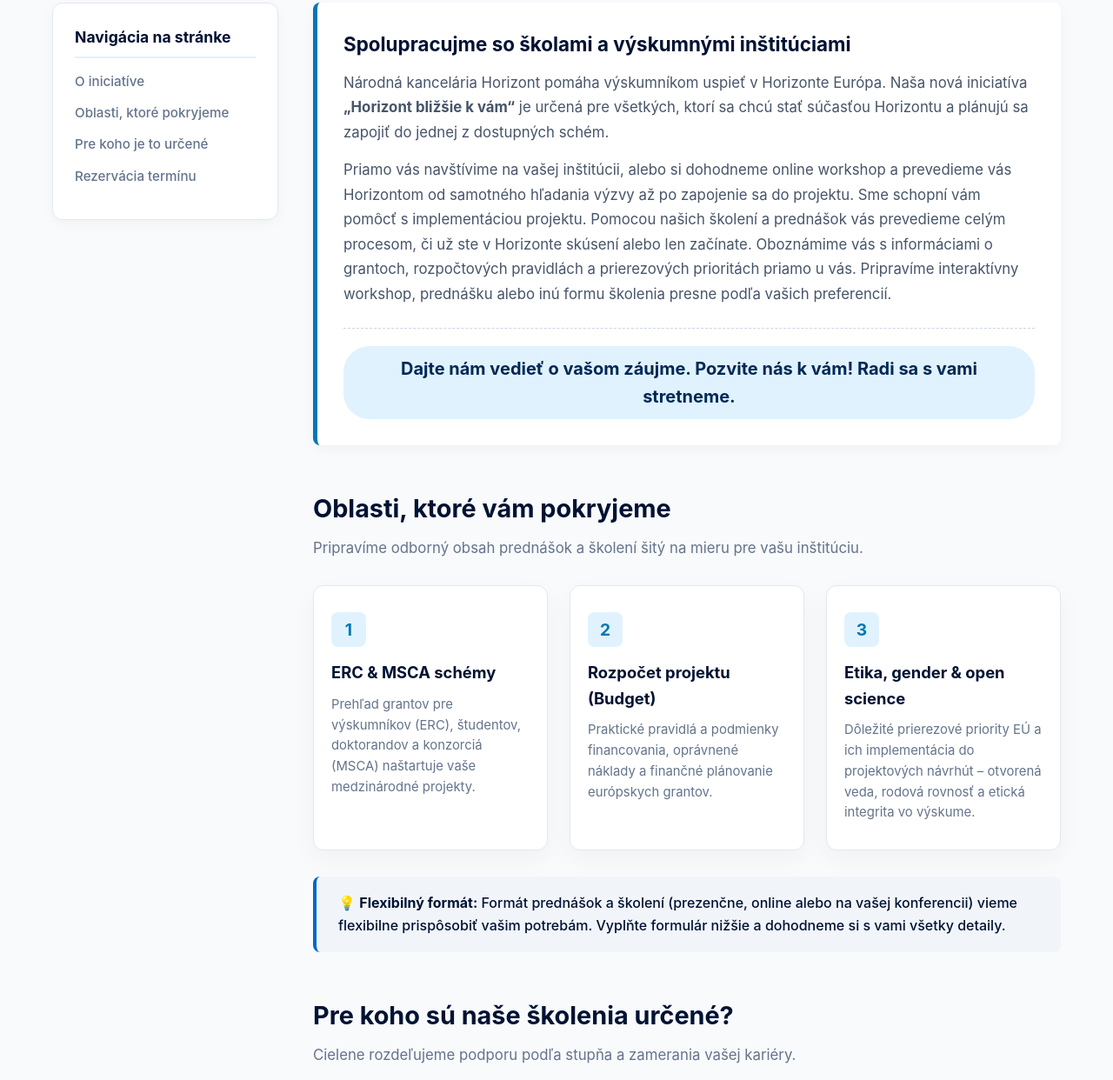
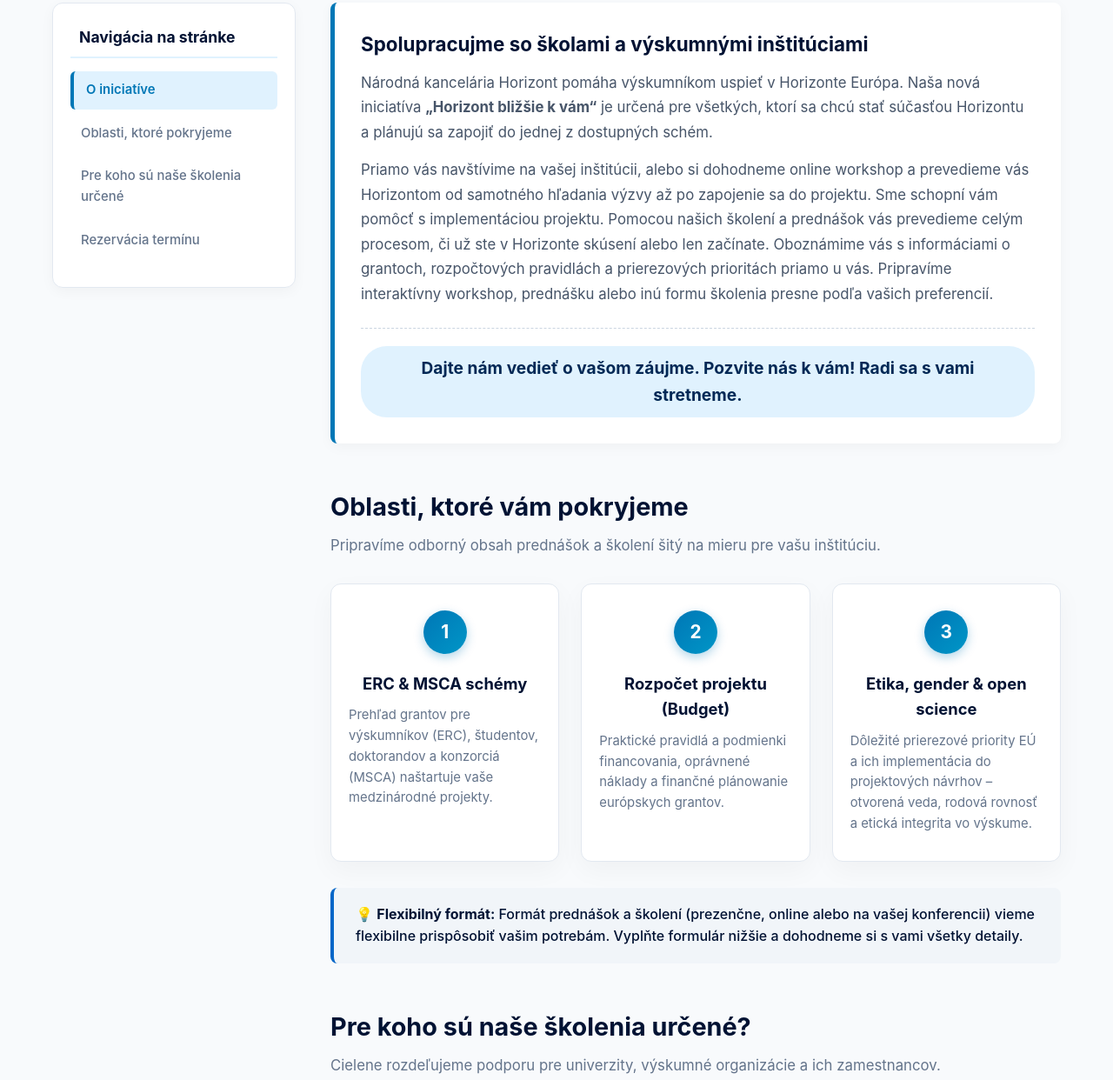
Before and after one commit to adrianapalkova-ux/horizont-skolenia, a plain HTML site: page index.html in a window 1280 px wide. Shown: the part 669-1911 px from the top of the page at 87% size. Drawn offline with Linux system fonts and the light colour scheme.

Commit message:
Update index.html

```diff
--- a/index.html
+++ b/index.html
@@ -26,6 +26,7 @@
             background-color: var(--bg-light);
             color: var(--text-main);
             line-height: 1.6;
+            scroll-behavior: smooth;
         }
 
         .top-banner {
@@ -121,13 +122,13 @@
             box-shadow: 0 6px 20px rgba(0, 119, 182, 0.6);
         }
 
-        /* HLAVNÝ LAYOUT S ĽAVÝM MENU (SIDEBAR) */
+        /* LAYOUT S ĽAVÝM MENU */
         .page-layout {
             max-width: 1200px;
             margin: 0 auto;
             padding: 50px 20px;
             display: grid;
-            grid-template-columns: 260px 1fr;
+            grid-template-columns: 280px 1fr;
             gap: 40px;
             align-items: start;
         }
@@ -138,10 +139,10 @@
             }
         }
 
-        /* ĽAVÉ BOČNÉ MENU */
+        /* ĽAVÉ BOČNÉ MENU S AKTÍVNYM INDIKÁTOROM */
         .sidebar {
             background: #ffffff;
-            padding: 25px;
+            padding: 25px 20px;
             border-radius: 12px;
             box-shadow: 0 4px 15px rgba(0, 0, 0, 0.04);
             border: 1px solid #e2e8f0;
@@ -155,6 +156,7 @@
             margin-bottom: 15px;
             padding-bottom: 8px;
             border-bottom: 2px solid #e0f2fe;
+            padding-left: 10px;
         }
 
         .sidebar ul {
@@ -162,24 +164,35 @@
         }
 
         .sidebar li {
-            margin-bottom: 12px;
+            margin-bottom: 6px;
+            position: relative;
         }
 
         .sidebar a {
             color: var(--text-muted);
             text-decoration: none;
-            font-size: 0.95rem;
+            font-size: 0.93rem;
             font-weight: 500;
             display: block;
+            padding: 10px 12px;
+            border-radius: 6px;
             transition: all 0.2s ease;
         }
 
         .sidebar a:hover {
             color: var(--highlight);
-            transform: translateX(4px);
+            background-color: #f8fafc;
         }
 
-        /* OBSAHOVÁ ČASŤ */
+        /* AKTÍVNY POLOKRUH / OBDĹŽNIK NA BOČNEJ LIŠTE */
+        .sidebar a.active-link {
+            color: var(--highlight);
+            background-color: #e0f2fe;
+            font-weight: 600;
+            border-left: 4px solid var(--highlight);
+            padding-left: 14px;
+        }
+
         .content-area {
             min-width: 0;
         }
@@ -206,7 +219,6 @@
             margin-bottom: 15px;
         }
 
-        /* ZVÝRAZNENÁ VÝZVA V STREDE */
         .highlight-cta {
             text-align: center;
             margin-top: 25px;
@@ -216,7 +228,7 @@
 
         .highlight-cta strong {
             display: inline-block;
-            font-size: 1.25rem;
+            font-size: 1.2rem;
             color: var(--primary-blue);
             background: #e0f2fe;
             padding: 10px 24px;
@@ -226,7 +238,7 @@
         .section-title {
             text-align: left;
             margin-bottom: 30px;
-            margin-top: 40px;
+            margin-top: 50px;
         }
 
         .section-title h2 {
@@ -242,7 +254,7 @@
 
         .grid {
             display: grid;
-            grid-template-columns: repeat(auto-fit, minmax(250px, 1fr));
+            grid-template-columns: repeat(auto-fit, minmax(260px, 1fr));
             gap: 25px;
             margin-bottom: 30px;
         }
@@ -253,20 +265,37 @@
             border-radius: 12px;
             box-shadow: 0 10px 30px rgba(0, 0, 0, 0.04);
             border: 1px solid #e2e8f0;
+            text-align: center;
         }
 
-        .card-icon {
-            width: 40px;
-            height: 40px;
-            background-color: #e0f2fe;
-            color: var(--highlight);
-            border-radius: 8px;
+        /* 3. OBRÁZOK: ČÍSLO V STREDE, BEZ RÁMIKOV, ATRAKTÍVNVEJŠIE */
+        .card-number {
+            width: 50px;
+            height: 50px;
+            background: linear-gradient(135deg, #0077b6 0%, #0096c7 100%);
+            color: white;
+            border-radius: 50%;
             display: flex;
             align-items: center;
             justify-content: center;
-            font-size: 1.2rem;
+            font-size: 1.3rem;
             font-weight: bold;
-            margin-bottom: 15px;
+            margin: 0 auto 20px auto;
+            box-shadow: 0 4px 12px rgba(0, 119, 182, 0.3);
+        }
+
+        /* IKONY PRE CIEĽOVÉ SKUPINY */
+        .card-icon {
+            width: 50px;
+            height: 50px;
+            background-color: #e0f2fe;
+            color: var(--highlight);
+            border-radius: 50%;
+            display: flex;
+            align-items: center;
+            justify-content: center;
+            font-size: 1.3rem;
+            margin: 0 auto 20px auto;
         }
 
         .card h3 {
@@ -278,6 +307,7 @@
         .card p {
             color: var(--text-muted);
             font-size: 0.93rem;
+            text-align: left;
         }
 
         .format-note {
@@ -298,7 +328,7 @@
             border: 1px solid #e2e8f0;
             padding: 40px 20px;
             text-align: center;
-            margin-top: 40px;
+            margin-top: 50px;
         }
 
         footer {
@@ -331,31 +361,30 @@
 
     <header>
         <div class="header-content">
-            <span class="badge">Národné kontaktné body pre excelentnú vedu</span>
+            <!-- 1. OBRÁZOK: PILIER 1 A ZMENENÝ NÁZOV -->
+            <span class="badge">Pilier 1 | Národná kancelária Horizont pre excelentnú vedu</span>
             <h1>Horizont Európa bližšie k vám</h1>
             <p>Excelentná veda: ERC a MSCA – prinášame špičkové granty priamo do vašich inštitúcií</p>
             <a href="#rezervacia" class="btn-primary">Dohodnite si prednášku s nami</a>
         </div>
     </header>
 
-    <!-- HLAVNÝ LAYOUT S ĽAVÝM MENU A OBSAHOM -->
     <div class="page-layout">
 
-        <!-- ĽAVÉ BOČNÉ MENU -->
+        <!-- 2. OBRÁZOK: NÁZVY ZODPOVEDAJÚ SEKCIÁM + AKTÍVNY OBDĹŽNIK -->
         <aside class="sidebar">
             <h3>Navigácia na stránke</h3>
-            <ul>
-                <li><a href="#o-iniciative">O iniciatíve</a></li>
+            <ul id="sidebar-menu">
+                <li><a href="#o-iniciative" class="active-link">O iniciatíve</a></li>
                 <li><a href="#oblasti">Oblasti, ktoré pokryjeme</a></li>
-                <li><a href="#pre-koho">Pre koho je to určené</a></li>
+                <li><a href="#pre-koho">Pre koho sú naše školenia určené</a></li>
                 <li><a href="#rezervacia">Rezervácia termínu</a></li>
             </ul>
         </aside>
 
-        <!-- OBSAHOVÁ ČASŤ -->
         <main class="content-area">
 
-            <!-- O INICIATÍVE -->
+            <!-- SEKCIA 1 -->
             <div id="o-iniciative" class="about-box">
                 <h3>Spolupracujme so školami a výskumnými inštitúciami</h3>
                 <p>
@@ -370,27 +399,28 @@
                 </div>
             </div>
 
-            <!-- OBLASTI -->
+            <!-- SEKCIA 2 -->
             <div id="oblasti" class="section-title">
                 <h2>Oblasti, ktoré vám pokryjeme</h2>
                 <p>Pripravíme odborný obsah prednášok a školení šitý na mieru pre vašu inštitúciu.</p>
             </div>
 
+            <!-- 3. OBRÁZOK: ČÍSLO V STREDE, ATRAKTÍVNEJŠIE, BEZ RÁMIKOV -->
             <div class="grid">
-                <div class="card">
-                    <div class="card-icon">1</div>
-                    <h3>ERC & MSCA schémy</h3>
+                <div class="card" style="text-align: left;">
+                    <div class="card-number">1</div>
+                    <h3 style="text-align: center;">ERC & MSCA schémy</h3>
                     <p>Prehľad grantov pre výskumníkov (ERC), študentov, doktorandov a konzorciá (MSCA) naštartuje vaše medzinárodné projekty.</p>
                 </div>
-                <div class="card">
-                    <div class="card-icon">2</div>
-                    <h3>Rozpočet projektu (Budget)</h3>
-                    <p>Praktické pravidlá a podmienky financovania, oprávnené náklady a finančné plánovanie európskych grantov.</p>
+                <div class="card" style="text-align: left;">
+                    <div class="card-number">2</div>
+                    <h3 style="text-align: center;">Rozpočet projektu (Budget)</h3>
+                    <p>Praktické pravidlá a podmienki financovania, oprávnené náklady a finančné plánowanie európskych grantov.</p>
                 </div>
-                <div class="card">
-                    <div class="card-icon">3</div>
-                    <h3>Etika, gender & open science</h3>
-                    <p>Dôležité prierezové priority EÚ a ich implementácia do projektových návrhút – otvorená veda, rodová rovnosť a etická integrita vo výskume.</p>
+                <div class="card" style="text-align: left;">
+                    <div class="card-number">3</div>
+                    <h3 style="text-align: center;">Etika, gender & open science</h3>
+                    <p>Dôležité prierezové priority EÚ a ich implementácia do projektových návrhov – otvorená veda, rodová rovnosť a etická integrita vo výskume.</p>
                 </div>
             </div>
 
@@ -398,12 +428,13 @@
                 💡 <strong>Flexibilný formát:</strong> Formát prednášok a školení (prezenčne, online alebo na vašej konferencii) vieme flexibilne prispôsobiť vašim potrebám. Vyplňte formulár nižšie a dohodneme si s vami všetky detaily.
             </div>
 
-            <!-- PRE KOHO -->
+            <!-- SEKCIA 3 -->
             <div id="pre-koho" class="section-title">
                 <h2>Pre koho sú naše školenia určené?</h2>
-                <p>Cielene rozdeľujeme podporu podľa stupňa a zamerania vašej kariéry.</p>
+                <p>Cielene rozdeľujeme podporu pre univerzity, výskumné organizácie a ich zamestnancov.</p>
             </div>
 
+            <!-- 4. OBRÁZOK: ROZŠÍRENÉ CIEĽOVÉ SKUPINY -->
             <div class="grid">
                 <div class="card">
                     <div class="card-icon">🎓</div>
@@ -413,18 +444,18 @@
                 <div class="card">
                     <div class="card-icon">🔬</div>
                     <h3>Postdoktorandi</h3>
-                    <p>Individuálne granty zamerané na naštartovanie a dlhodobý rozvoj nezávislej vedeckej kariéry.</p>
+                    <p>Individuálne granty (Postdoctoral Fellowships) na naštartovanie a dlhodobý rozvoj nezávislej vedeckej kariéry.</p>
                 </div>
                 <div class="card">
                     <div class="card-icon">🏛️</div>
-                    <h3>Konzorciá a inštitúcie</h3>
-                    <p>Podpora a poradenstvo pre zapojenie celej vašej inštitúcie do medzinárodných konzorciálnych projektov.</p>
+                    <h3>Univerzity a výskumné organizácie</h3>
+                    <p>Komplexná podpora pre etablovaných vedcov, výskumné tímy, manažérov a iných zamestnancov pri zapojení do konzorcií.</p>
                 </div>
             </div>
 
-            <!-- REZERVÁCIA -->
+            <!-- SEKCIA 4: REZERVÁCIA -->
             <div class="form-wrapper" id="rezervacia">
-                <div class="section-title" style="margin-bottom: 25px; text-align: center;">
+                <div class="section-title" style="margin-bottom: 25px; text-align: center; margin-top: 0;">
                     <h2>Rezervujte si termín prednášky</h2>
                     <p>Vyplňte formulár a my sa vám ozveme pre doladenie detailov.</p>
                 </div>
@@ -442,5 +473,34 @@
         <p>© <strong>Národná kancelária Horizont</strong> | Centrum vedecko-technických informácií SR (CVTI SR)</p>
     </footer>
 
+    <!-- SKRIPT NA SLEDOVANIE AKTÍVNEJ ČASTI V BOČNOM MENU -->
+    <script>
+        window.addEventListener('DOMContentLoaded', () => {
+            const sections = document.querySelectorAll('.content-area > div[id], .content-area > .section-title, .content-area > .about-box');
+            const navLinks = document.querySelectorAll('.sidebar ul li a');
+
+            window.addEventListener('scroll', () => {
+                let current = '';
+                sections.forEach(section => {
+                    const sectionTop = section.offsetTop;
+                    if (pageYOffset >= sectionTop - 150) {
+                        current = section.getAttribute('id');
+                    }
+                });
+
+                // Špeciálna kontrola pre prvé sekcie
+                if(pageYOffset < 300) {
+                    current = 'o-iniciative';
+                }
+
+                navLinks.forEach(link => {
+                    link.classList.remove('active-link');
+                    if (link.getAttribute('href') === '#' + current) {
+                        link.classList.add('active-link');
+                    }
+                });
+            });
+        });
+    </script>
 </body>
 </html>
```
